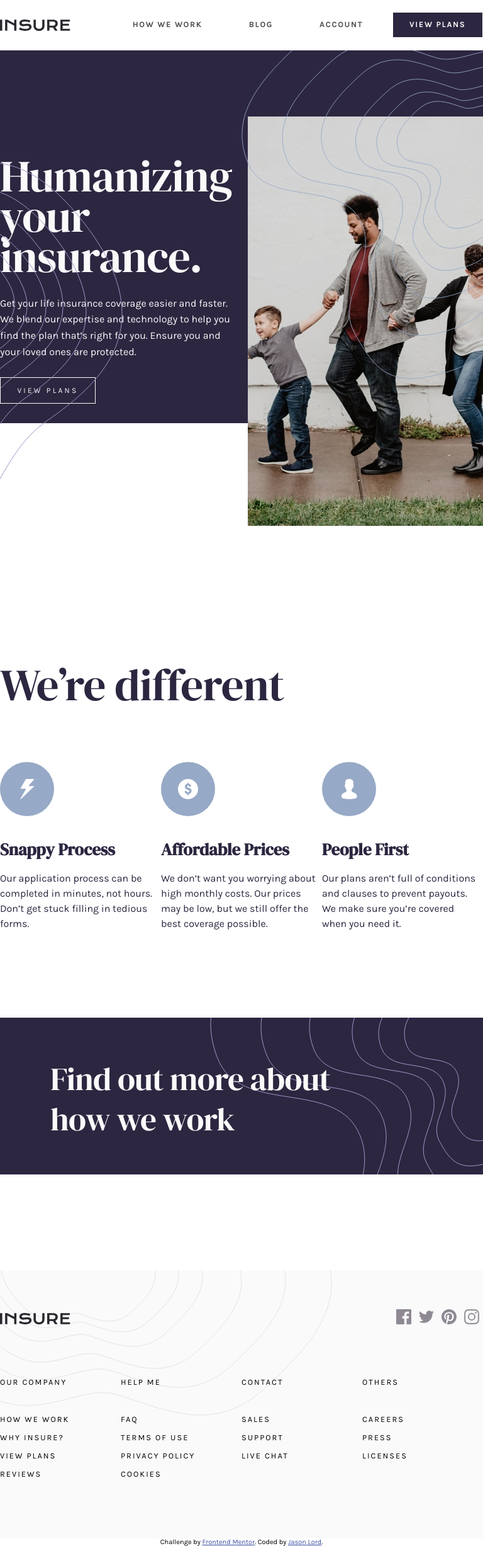
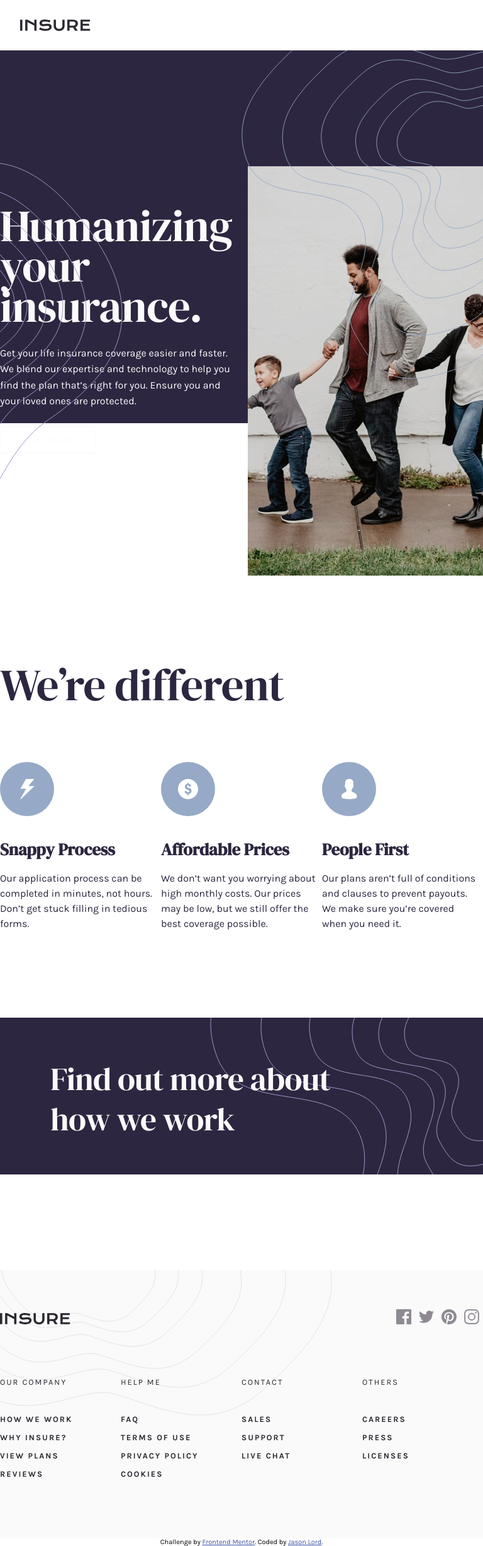
Before and after one commit to jasonlord/insure-landing-page-master, a PHP site: page /index.html in a window 768 px wide. Shown: the whole page at 63% size. Run offline with PHP 8.4, Linux system fonts and the light colour scheme.

Commit message:
some tweaks for the responsivev css

```diff
--- a/sass/_main.scss
+++ b/sass/_main.scss
@@ -258,6 +258,11 @@
     li {
         margin-top: 1rem;
         cursor: pointer;
+        font-weight: 900;
+        color: $neutralViolet;
+    }
+    li:first-child {
+        font-weight: 200;
     }
     li:nth-child(2) {
         margin-top: 2.9rem;
--- a/sass/_responsive.scss
+++ b/sass/_responsive.scss
@@ -10,7 +10,16 @@
     }
 }
 
-@media (min-width: 501px) and (max-width: 890px) {}
+@media (min-width: 501px) and (max-width: 890px) {
+    .primaryHeader {
+        #logo {
+            margin-left: 2rem;
+        }
+    }
+    .primaryNav {
+        margin-right: 2rem;
+    }
+}
 
 @media (max-width: 500px) {
     h1,
--- a/sass/style.css
+++ b/sass/style.css
@@ -443,6 +443,12 @@
 .secondaryNavList li {
   margin-top: 1rem;
   cursor: pointer;
+  font-weight: 900;
+  color: #2b272f;
+}
+
+.secondaryNavList li:first-child {
+  font-weight: 200;
 }
 
 .secondaryNavList li:nth-child(2) {
@@ -491,6 +497,15 @@
 
 @media (min-width: 891px) and (max-width: 1150px) {
   /* properties that only apply to tablets */
+  .primaryHeader #logo {
+    margin-left: 2rem;
+  }
+  .primaryNav {
+    margin-right: 2rem;
+  }
+}
+
+@media (min-width: 501px) and (max-width: 890px) {
   .primaryHeader #logo {
     margin-left: 2rem;
   }
```
Also changed, not shown: 1 other file.
